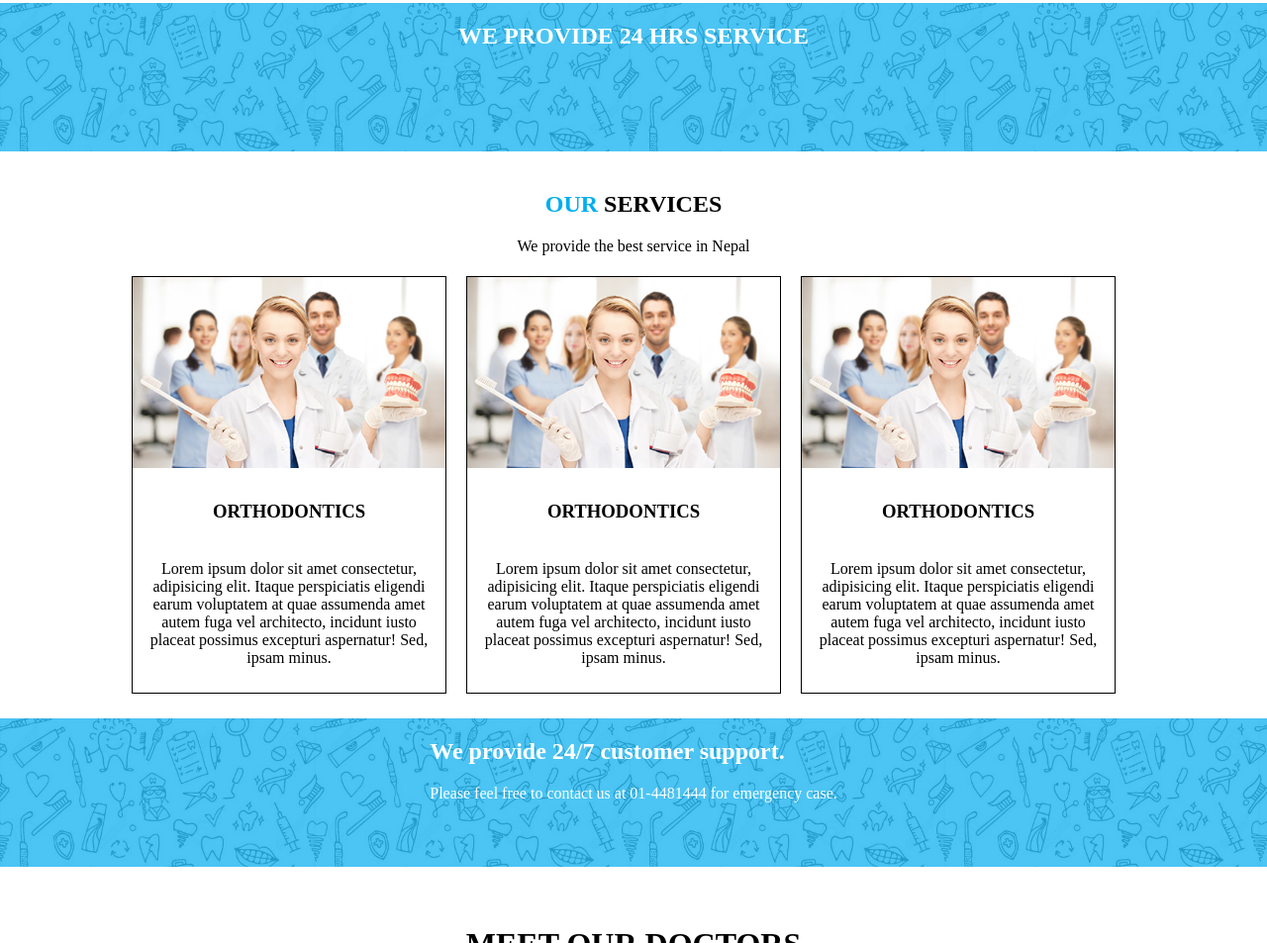
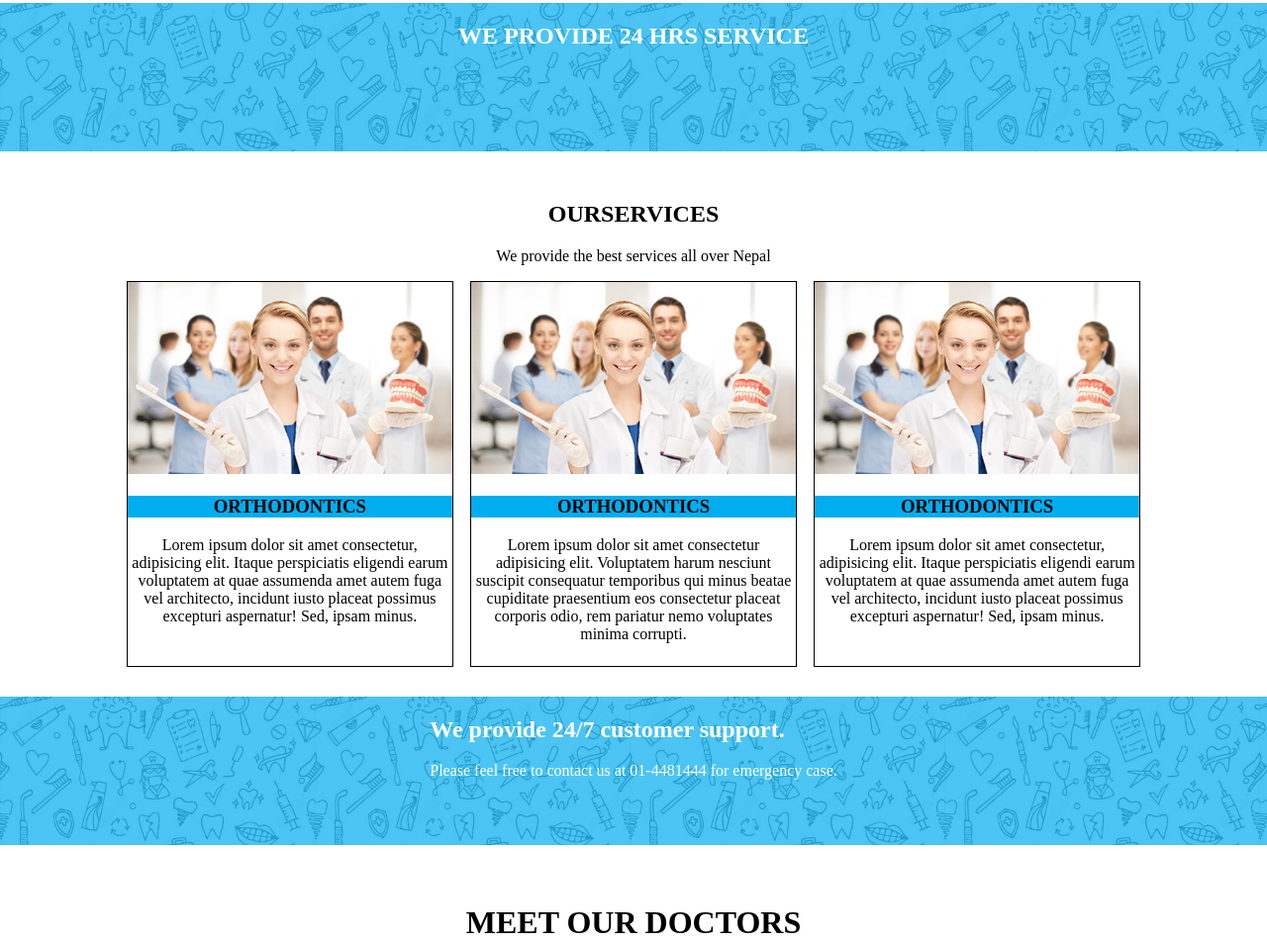
Before and after one commit to AparanaPant/nilgiri-dental-website, a plain HTML site: page index.html in a window 1280 px wide. Shown: the part 1367-2320 px from the top of the page at 99% size. Drawn offline with nearby package versions, Linux system fonts and the light colour scheme.

Commit message:
ouer services fixed

```diff
--- a/css/main.css
+++ b/css/main.css
@@ -491,71 +491,53 @@ input[type=submit]:hover {
 
   }
   /*===============================================================*/
-  .services-div{
+  .s-wrapper{
+
     text-align: center;
-    padding:20px 0;
+    padding: 30px 0px 30px 0px;
   }
-  .services-wrapper{
+  .s-container{
+
     width:80%;
+    margin:0 auto;
+    display:flex;
+    flex-wrap: wrap;
+    justify-content: space-between;
+  }
+  .each-service{
+    max-height:750px;
+    width:32%;
+    border:1px solid black;
+    overflow: hidden;
 
-    margin:auto;
-    display:flex;
-    padding:5px;
-    box-sizing:border-box;
-    flex-wrap:wrap;
   }
-
-  .services-wrapper .service-wrap{
-    flex:1 0 30%;
-    border:1px solid black;
-    margin-right:20px;
+  .each-service img {
+    width:100%;
+    height:50%;
+  }
+  .each-service h3 {
+    justify-content: left;
+    background:linear-gradient(#00adef,#00adef) bottom no-repeat;
 
 
   }
-  .service1{
-    flex:1 0 30%;
+  .each-service p{
+    height:100%;
   }
-  .service2{
-    flex:1 0 30%;
-
-  }
-  .service3{
-    flex:1 0 30%;
+  @media screen and (max-width:1000px){
+    .each-service{
+      width:49%;
+      margin-top:10px;
+    }
   }
 
-
-  .services-wrapper .service-wrap h2{
-  color:black;
-  }
-
-  .services-wrapper .service-wrap span{
-    color:#00adef;
-  }
-
-
-  .services-wrapper .service-wrap h3{
-    padding:10px;
-  }
-  .services-wrapper .service-wrap p{
-    padding:10px;
-  }
-  .services-wrapper .service-wrap img{
-    width:100%;
-  }
-
-  @media screen and (max-width:1216px){
-    .service3{
-      margin-top:20px;
-      flex:1 0 30%;
-      flex-flow:column;
+  @media screen and (max-width:600px){
+    .each-service{
+      width:100%;
     }
-    .services-wrapper{
-      width:90%;
-      margin: auto;
+    .s-container{
+      width:95%;
     }
-
-
-
   }
   /*====================================================================================*/
   @import url('https://fonts.googleapis.com/css?family=Exo+2|Yatra+One');
--- a/index.html
+++ b/index.html
@@ -160,40 +160,35 @@
     </div>
 <!--==============================================================================================-->
 
-<div id="services" class="services-div">
-    <h2><span style="color:#00adef">OUR</span> SERVICES</h2>
-    <p>We provide the best service in Nepal</p>
-        <div class="services-wrapper">
-            <div class="service-wrap service3">
-
+<div class="s-wrapper">
+  <h2><span>OUR</span>SERVICES</h2>
+  <p> We provide the best services all over Nepal</p>
+        <div class= "s-container">
+        <div class="each-service">
             <img src="images/service1.jpg">
-
             <h3>ORTHODONTICS</h3>
             <p>Lorem ipsum dolor sit amet consectetur, adipisicing elit. Itaque perspiciatis eligendi earum voluptatem at quae assumenda amet autem fuga vel architecto, incidunt iusto placeat possimus excepturi aspernatur! Sed, ipsam minus.
+           </p>
 
+        </div>
+        <div class="each-service">
+            <img src="images/service1.jpg">
+            <h3>ORTHODONTICS</h3>
+            <p>Lorem ipsum dolor sit amet consectetur adipisicing elit. Voluptatem harum nesciunt suscipit consequatur temporibus qui minus beatae cupiditate praesentium eos consectetur placeat corporis odio, rem pariatur nemo voluptates minima corrupti.
            </p>
+
         </div>
-          <div class="service-wrap service3">
-
+        <div class="each-service">
             <img src="images/service1.jpg">
-
             <h3>ORTHODONTICS</h3>
             <p>Lorem ipsum dolor sit amet consectetur, adipisicing elit. Itaque perspiciatis eligendi earum voluptatem at quae assumenda amet autem fuga vel architecto, incidunt iusto placeat possimus excepturi aspernatur! Sed, ipsam minus.
+           </p>
 
-                </p>
-             </div>
-            <div class="service-wrap service3">
-
-                            <img src="images/service1.jpg">
-
-                <h3>ORTHODONTICS</h3>
-                    <p>Lorem ipsum dolor sit amet consectetur, adipisicing elit. Itaque perspiciatis eligendi earum voluptatem at quae assumenda amet autem fuga vel architecto, incidunt iusto placeat possimus excepturi aspernatur! Sed, ipsam minus.
-
-                </p>
         </div>
      </div>
     </div>
-<!---====================================================================================================-->
+
+<!--.........................................................................................................-->
     <div class="parallax1-container">
             <div class="parallax1-text">
                 <h2>We provide 24/7 customer support.</h2>
```
Lines whose indentation alone changed are shown as unchanged.
